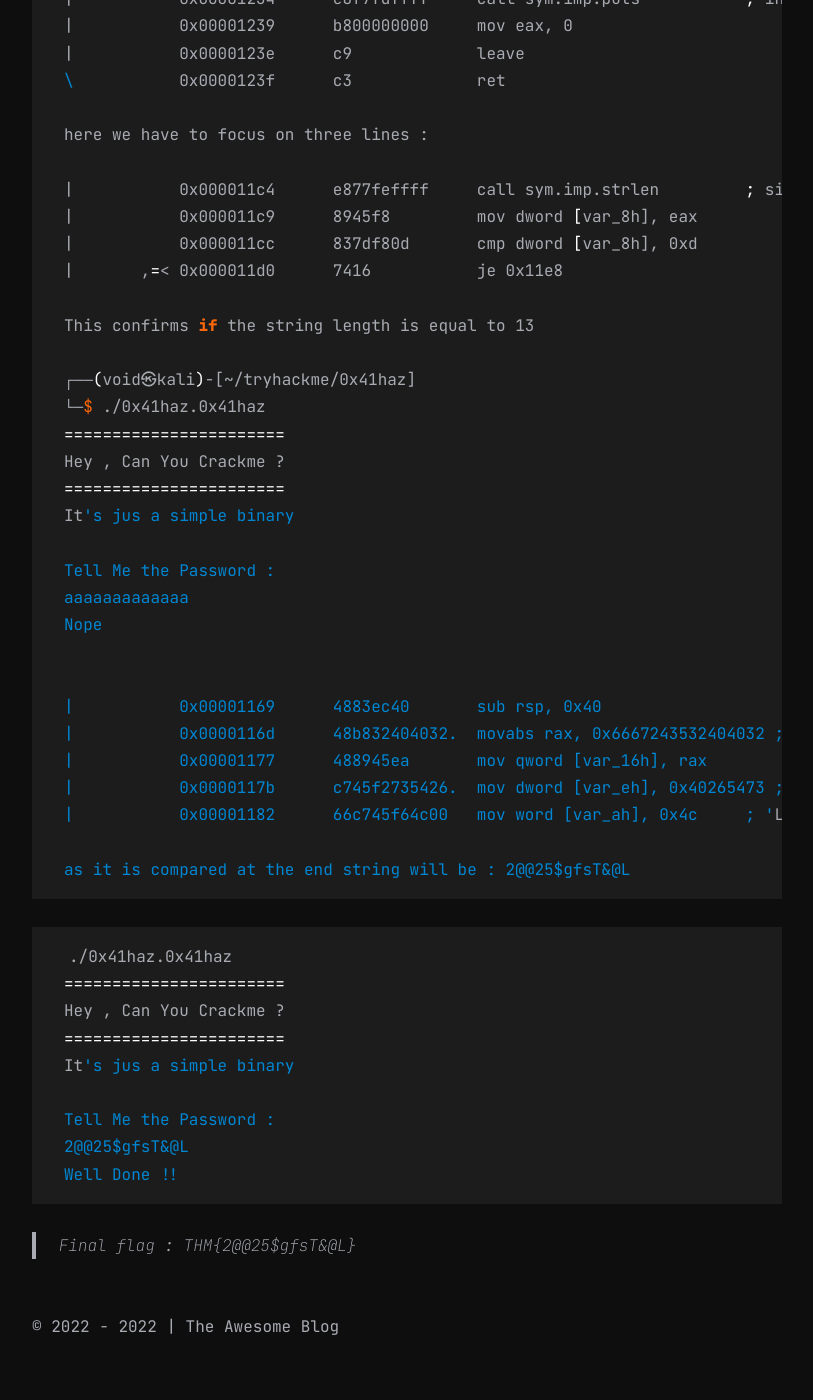
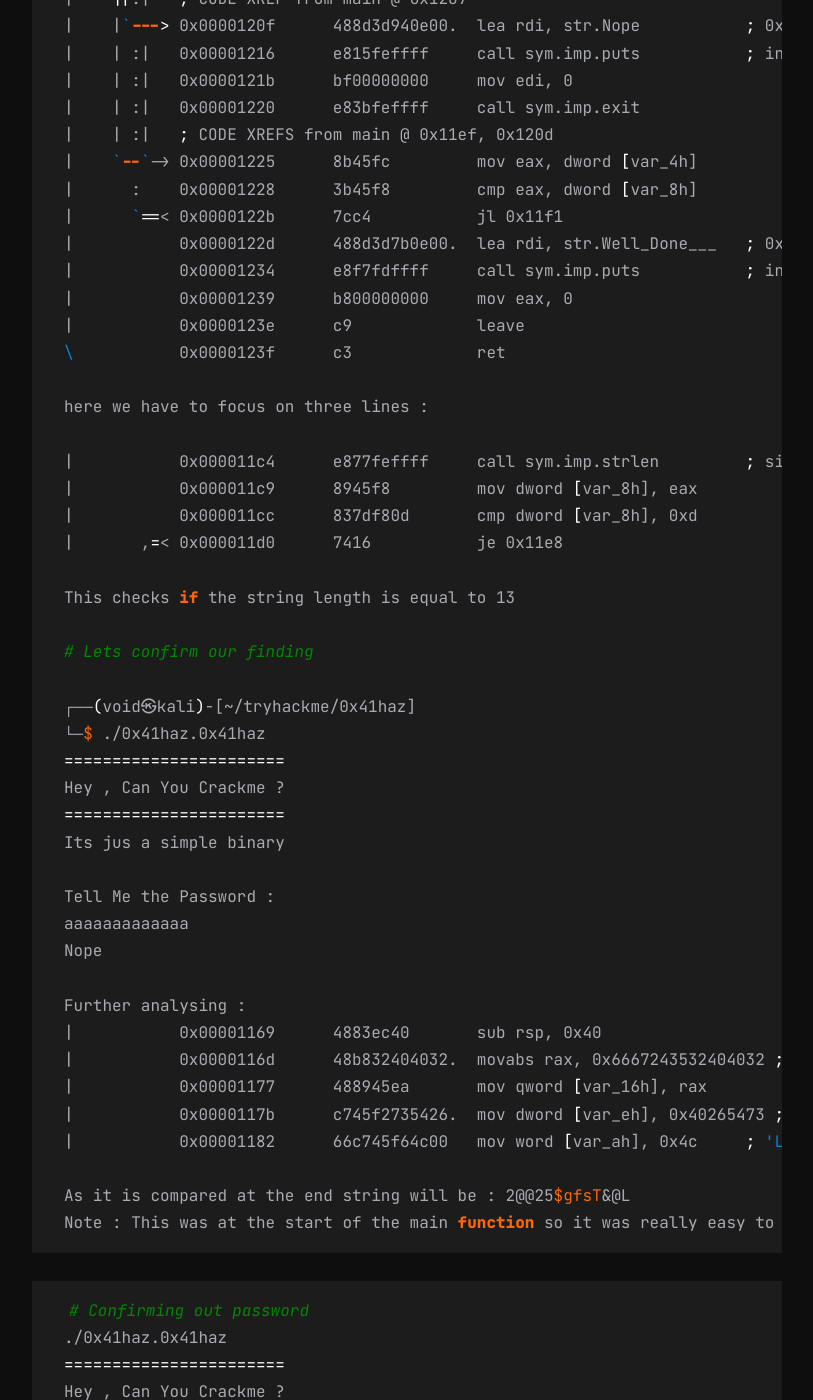
Before and after one commit to VOiD-Ayush/The_Awesome_Blog, a Jekyll site: the page built from all_collections/_posts/2022-04-04-0x41haz.md, in a window 1280 px wide and 1400 px high, scrolled down 2935 px. Shown: the whole window, without its empty margins (233-1046 px from the left). Built offline with Jekyll 4.4.1, drawn with Linux system fonts in a browser that asks for light colours; some of the changed text lies outside the part shown.

Commit message:
Update 2022-04-04-0x41haz.md

````diff
--- a/all_collections/_posts/2022-04-04-0x41haz.md
+++ b/all_collections/_posts/2022-04-04-0x41haz.md
@@ -1,31 +1,41 @@
 > VOiD XD
 
-My IP : 10.8.253.221
+This is short writup for [0x41haz]{https://tryhackme.com/room/0x41haz} (Simple Reversing Challenge) on [tryhackme]{https://tryhackme.com}
+Go check it out.
 
 ### Binary [0x41haz.0x41haz]
 ```bash
+# first some basic file checks
+file 0x41haz.0x41haz
+0x41haz.0x41haz: ELF 64-bit MSB *unknown arch 0x3e00* (SYSV)
 
+# Simple google search for "MSB *unknown arch 0x3e00* (SYSV)" returns this intresting blog.
 https://pentester.blog/?p=247
-we get to know that 6th byte tells about endianness changing it to 01 makes elf readable
+We get to know that 6th byte tells about endianness changing it to 01 makes elf readable.
+
+I used ghex to change 6th byte you can use any hex editor of your choice.
 
 file 0x41haz.0x41haz
 0x41haz.0x41haz: ELF 64-bit LSB pie executable, x86-64, version 1 (SYSV), dynamically linked, interpreter /lib64/ld-linux-x86-64.so.2, BuildID[sha1]=6c9f2e85b64d4f12b91136ffb8e4c038f1dc6dcd, for GNU/Linux 3.2.0, stripped
 ```
 ```bash
+# running binary with dummy password
 ┌──(void㉿kali)-[~/tryhackme/0x41haz]
 └─$ ./0x41haz.0x41haz
 =======================
 Hey , Can You Crackme ?
 =======================
-It's jus a simple binary
+Its jus a simple binary
 
 Tell Me the Password :
-password
-Is it correct , I don't think so.
+dummypass
+Is it correct , I dont think so.
 
 ```
 
 ```bash
+# decompiling binary using radare2
+
 r2 0x41haz.0x41haz
 
 [0x00001080]> aaa
@@ -109,30 +119,34 @@ here we have to focus on three lines :
 |           0x000011cc      837df80d       cmp dword [var_8h], 0xd
 |       ,=< 0x000011d0      7416           je 0x11e8
 
-This confirms if the string length is equal to 13
+This checks if the string length is equal to 13
+
+# Lets confirm our finding
 
 ┌──(void㉿kali)-[~/tryhackme/0x41haz]
 └─$ ./0x41haz.0x41haz
 =======================
 Hey , Can You Crackme ?
 =======================
-It's jus a simple binary
+Its jus a simple binary
 
 Tell Me the Password :
 aaaaaaaaaaaaa
 Nope
 
-
+Further analysing :
 |           0x00001169      4883ec40       sub rsp, 0x40
 |           0x0000116d      48b832404032.  movabs rax, 0x6667243532404032 ; '2@@25$gf'
 |           0x00001177      488945ea       mov qword [var_16h], rax
 |           0x0000117b      c745f2735426.  mov dword [var_eh], 0x40265473 ; 'sT&@'
 |           0x00001182      66c745f64c00   mov word [var_ah], 0x4c     ; 'L'
 
-as it is compared at the end string will be : 2@@25$gfsT&@L
+As it is compared at the end string will be : 2@@25$gfsT&@L
+Note : This was at the start of the main function so it was really easy to find password.
 ```
 
 ```bash
+# Confirming out password
 ./0x41haz.0x41haz
 =======================
 Hey , Can You Crackme ?
@@ -144,4 +158,6 @@ Tell Me the Password :
 Well Done !!
 ```
 
-> Final flag : THM{2@@25$gfsT&@L}
+> Final flag : THM{<Its easy find yourself>}
+
+Thank you thats all for today's challange!
````
